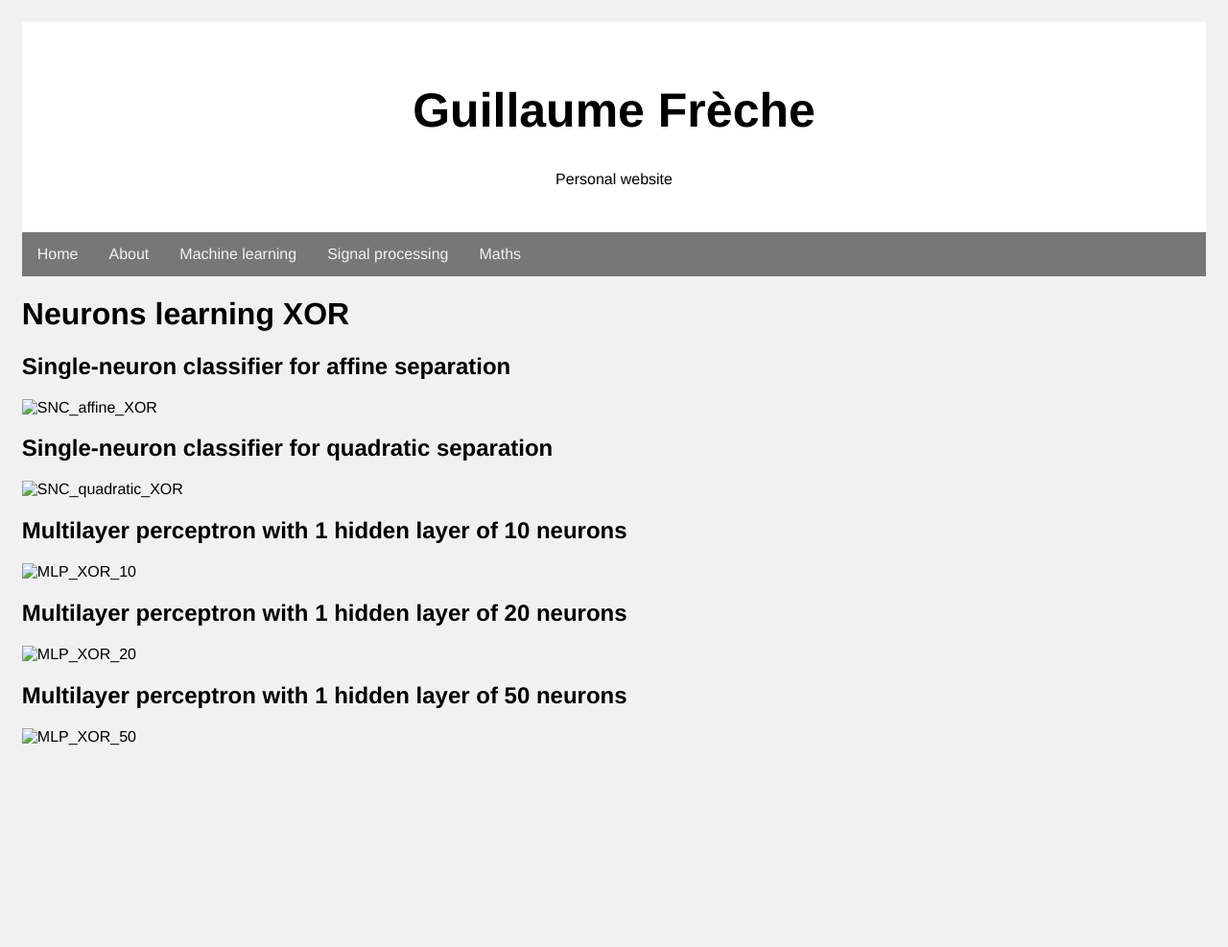
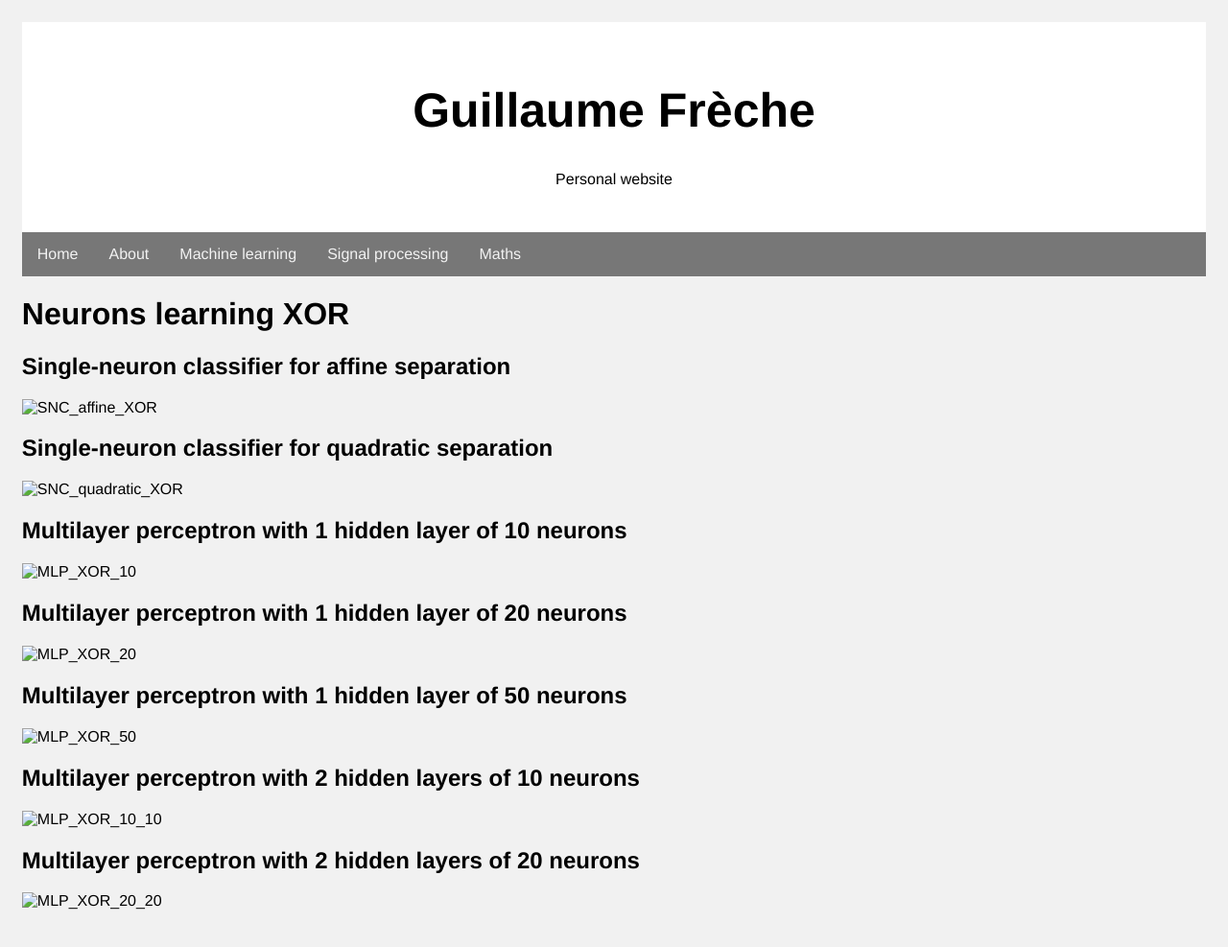
Before and after one commit to grfreche/grfreche.github.io, a Jekyll site: the page built from machine_learning/mlp_xor.md, in a window 1280 px wide. Shown: the whole page at 96% size. Built offline with Jekyll 4.4.1, drawn with Linux system fonts in a browser that asks for light colours; before the commit the page ends 900 px from its top, so only the background shows below that.

Commit message:
Update mlp_xor.md

```diff
--- a/machine_learning/mlp_xor.md
+++ b/machine_learning/mlp_xor.md
@@ -25,3 +25,11 @@ permalink: machine_learning/mlp_xor/
 ## Multilayer perceptron with 1 hidden layer of 50 neurons
 
 ![MLP_XOR_50](Figures_XOR/MLP_XOR_50.png)
+
+## Multilayer perceptron with 2 hidden layers of 10 neurons
+
+![MLP_XOR_10_10](Figures_XOR/MLP_XOR_10_10.png)
+
+## Multilayer perceptron with 2 hidden layers of 20 neurons
+
+![MLP_XOR_20_20](Figures_XOR/MLP_XOR_20_20.png)
```
